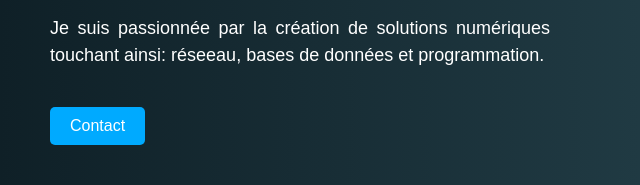
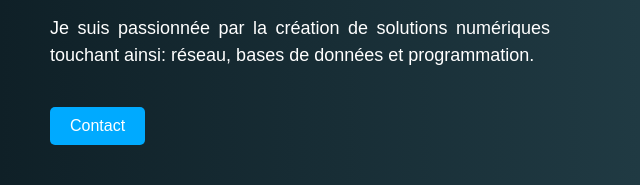
Before and after one commit to skland12/Portfolio-, a plain HTML site: page index.html in a window 1280 px wide. Shown: the part 499-684 px from the top of the page, 0-640 px from the left. Drawn offline with Linux system fonts and the light colour scheme.

Commit message:
Update index.html

```diff
--- a/index.html
+++ b/index.html
@@ -25,7 +25,7 @@
                 <h1>Je suis <span class="highlight">MBITSI LANDOU Sakina</span></h1>
                 <h2>Informaticienne</h2>
                 <p class="animated-intro" style="text-align: justify;">Je suis passionnée par la création de solutions numériques
-                touchant ainsi: réseeau, bases de données et programmation.
+                touchant ainsi: réseau, bases de données et programmation.
                 </p>
                 <a href="#contact" class="btn">Contact</a>
             </div>
```
